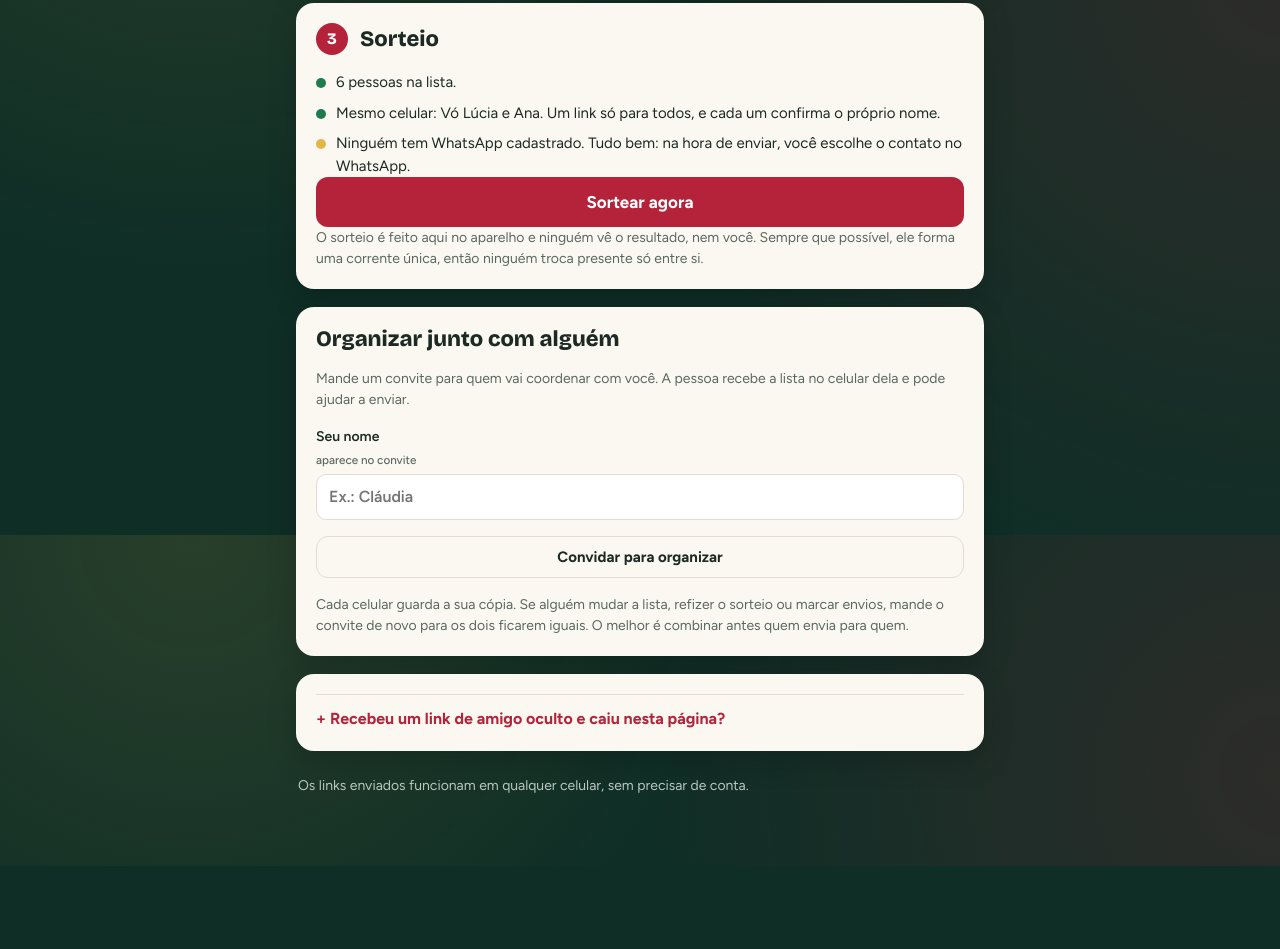
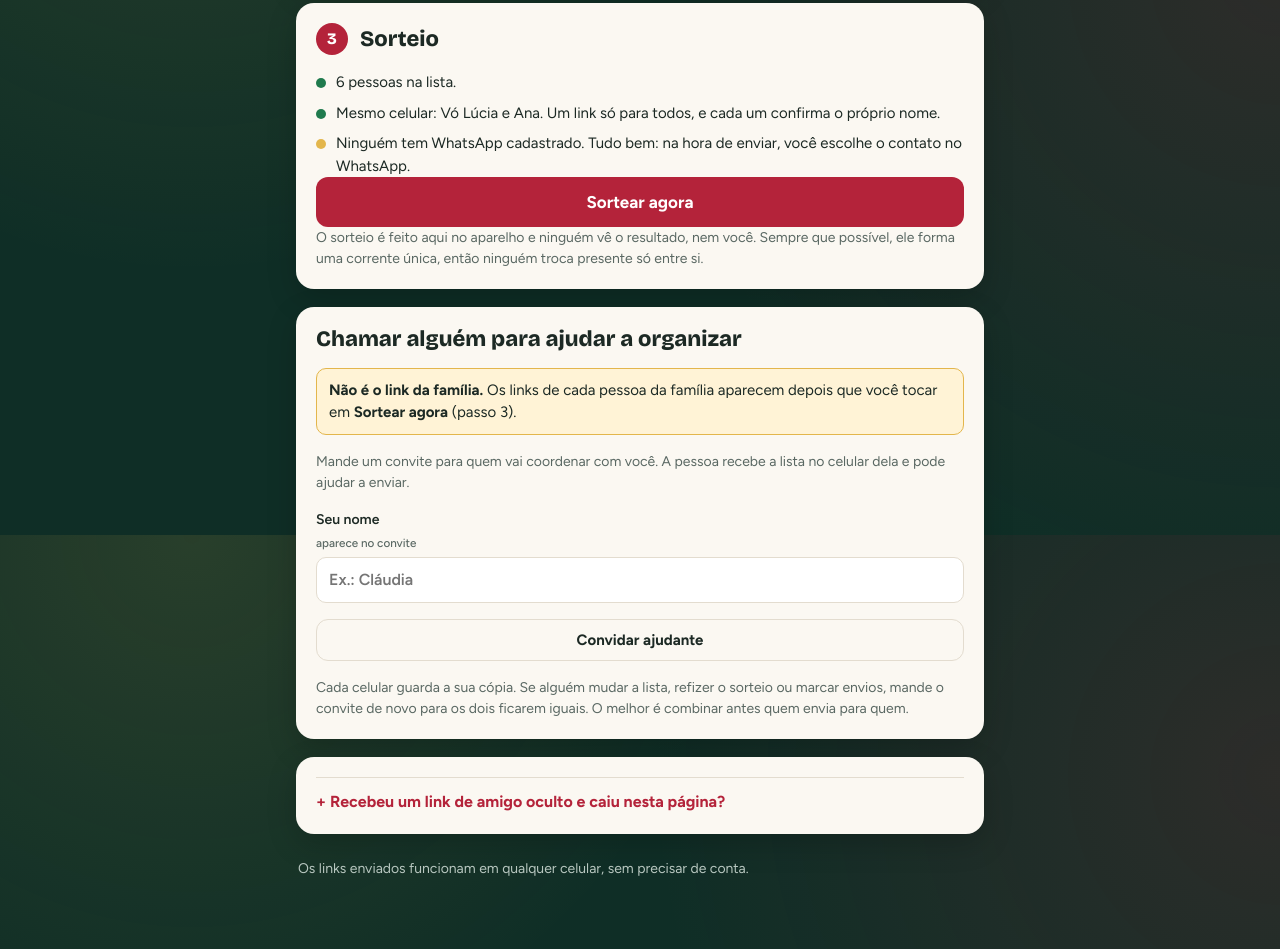
Before and after one commit to Samuhinacio/amigo-oculto, a plain HTML site: page index.html in a window 1280 px wide. Shown: the part 2665-3614 px from the top of the page. Before the commit the page ends 3531 px from the top, so only its background shows below. Drawn offline with nearby package versions, Linux system fonts and the light colour scheme.

Commit message:
Deixa claro que o convite de ajudante não é o link da família
Co-Authored-By: Claude Opus 5.5 <noreply@anthropic.com>
Claude-Session: https://claude.ai/code/session_013iUJrXw1cGCCRH4htvHsKp

```diff
--- a/index.html
+++ b/index.html
@@ -170,6 +170,7 @@ footer{font-size:14px;color:#b8c7c0;display:flex;flex-direction:column;gap:6px;p
 .drawn{font-family:var(--display);font-weight:800;font-size:clamp(38px,11vw,60px);color:var(--berry);line-height:1.05;text-wrap:balance}
 .hint{background:#fff6dd;border-radius:10px;padding:8px 12px;font-size:15px;max-width:40ch}
 .notes{white-space:pre-wrap}
+.warn-note{background:#fff3d6;border:1.5px solid var(--gold);border-radius:10px;padding:10px 12px;font-size:15px}
 .mini-head{display:flex;flex-direction:column;gap:2px;padding:4px 2px}
 .mini-title{font-family:var(--display);font-weight:700;font-size:20px;line-height:1.2}
 .simple{align-items:center;text-align:center;gap:14px;padding:30px 20px}
@@ -716,11 +717,12 @@ function renderOrganizer(){
     </section>
     ${locked ? sendSection() + pairsSection() : ""}
     <section class="card" aria-labelledby="h-team">
-      <div class="step-head"><h2 id="h-team">Organizar junto com alguém</h2></div>
+      <div class="step-head"><h2 id="h-team">Chamar alguém para ajudar a organizar</h2></div>
+      <p class="warn-note"><b>Não é o link da família.</b> ${locked ? "Os links de cada pessoa da família estão no passo 4, nos botões verdes." : "Os links de cada pessoa da família aparecem depois que você tocar em <b>Sortear agora</b> (passo 3)."}</p>
       <p class="small muted">Mande um convite para quem vai coordenar com você. A pessoa recebe a lista${locked ? ", o sorteio e quem já recebeu o link" : ""} no celular dela e pode ajudar a enviar.</p>
       <label for="me">Seu nome <small>aparece no convite</small><input id="me" value="${esc(state.me || "")}" placeholder="Ex.: Cláudia" autocomplete="given-name"></label>
       <p class="error" id="me-err" hidden>Escreva seu nome para a pessoa saber de quem é o convite.</p>
-      <button type="button" class="btn ghost" data-act="invite">Convidar para organizar</button>
+      <button type="button" class="btn ghost" data-act="invite">Convidar ajudante</button>
       <p class="small muted">Cada celular guarda a sua cópia. Se alguém mudar a lista, refizer o sorteio ou marcar envios, mande o convite de novo para os dois ficarem iguais. O melhor é combinar antes quem envia para quem.</p>
     </section>
     <section class="card" aria-labelledby="h-code">
```
